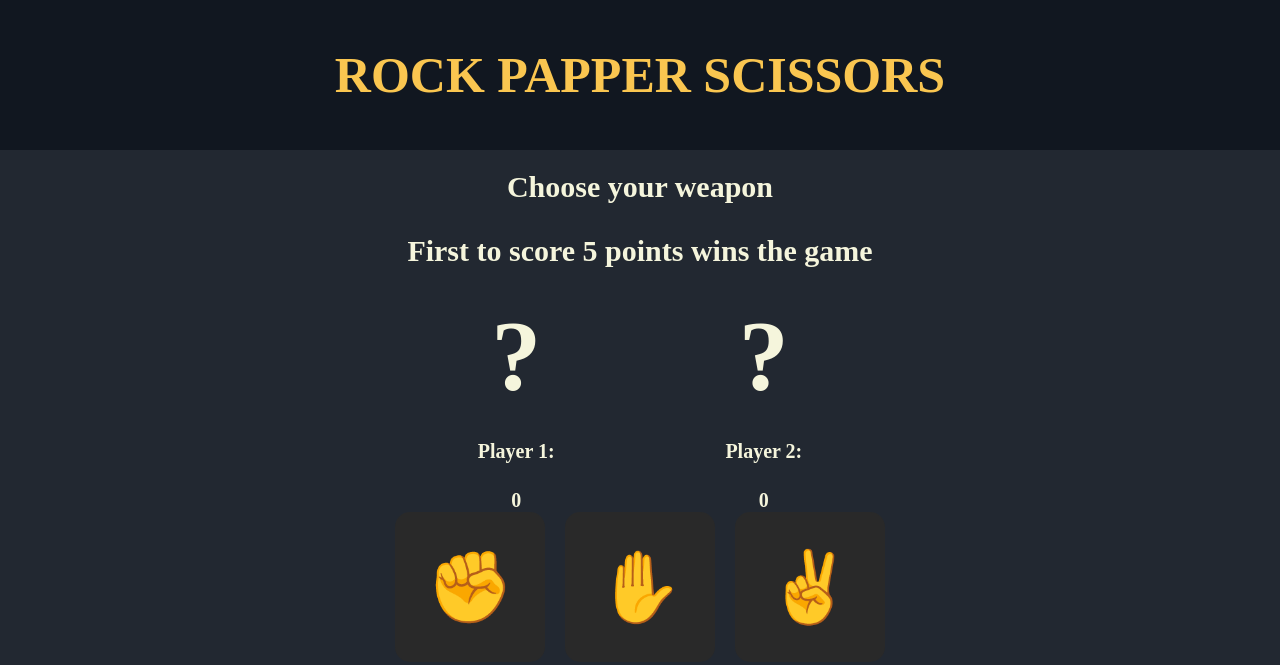
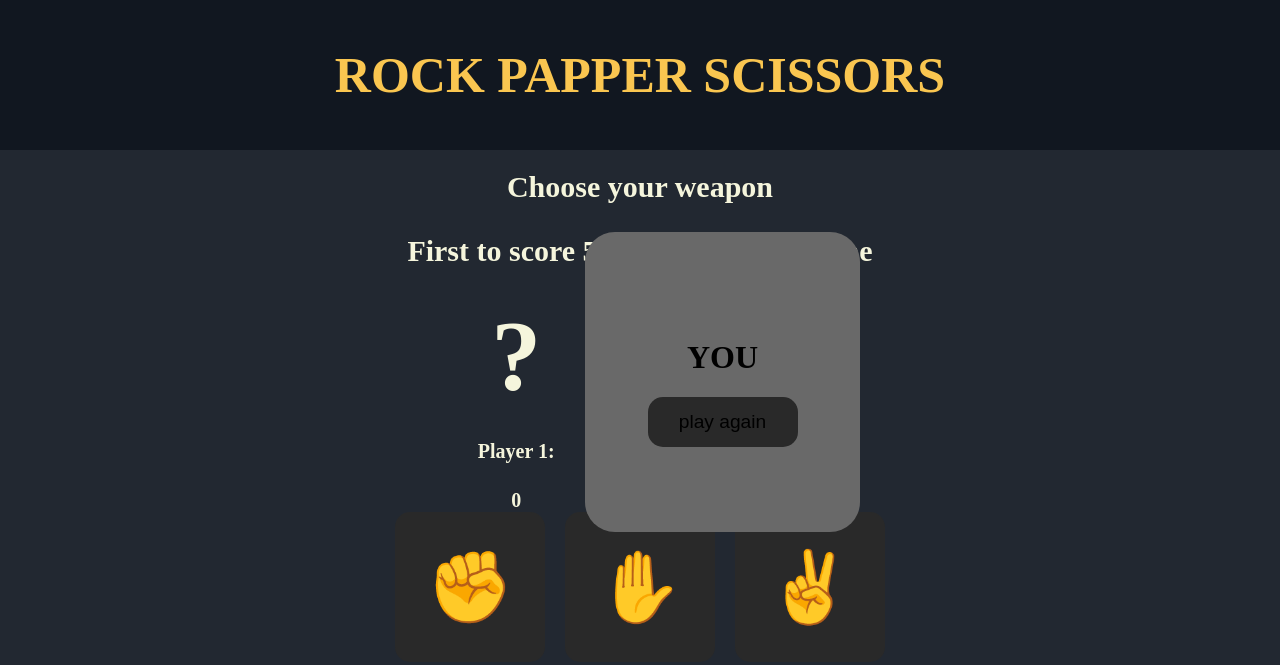
Before and after one commit to teefe/ROCK-PAPER-SCISSORS, a plain HTML site: page index.html in a window 1280 px wide. Drawn offline with Linux system fonts and the light colour scheme.

Commit message:
UI final winner refactoring

```diff
--- a/style.css
+++ b/style.css
@@ -109,7 +109,7 @@ button:hover{
 }
 .final-result{
     position: absolute;
-    left: 593px;
+    left: 585px;
     top: 29%;
     height: 300px;
     width: 275px;
@@ -119,7 +119,7 @@ button:hover{
     flex-direction: column;
     justify-content: center;
     align-items: center;
-    opacity: 0;
+    opacity: 1;
 
 }
 .final-btn{
```
